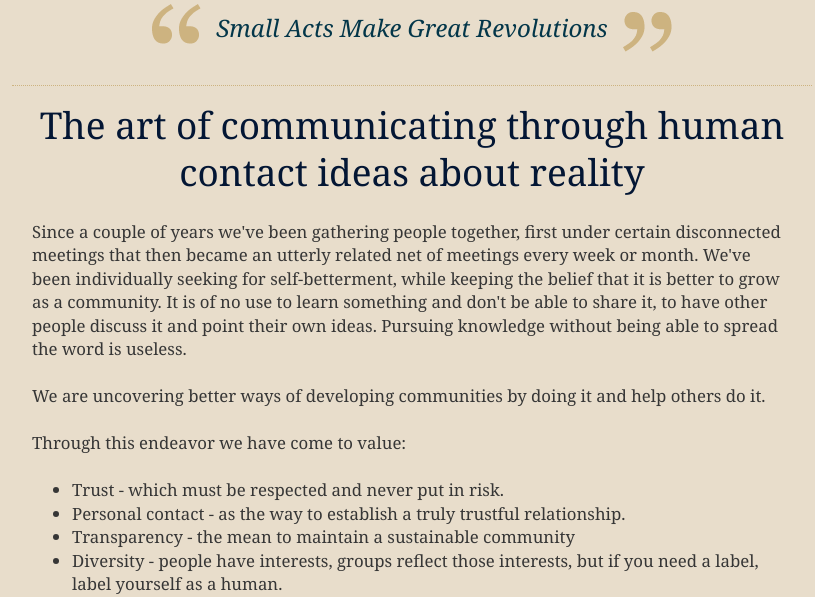
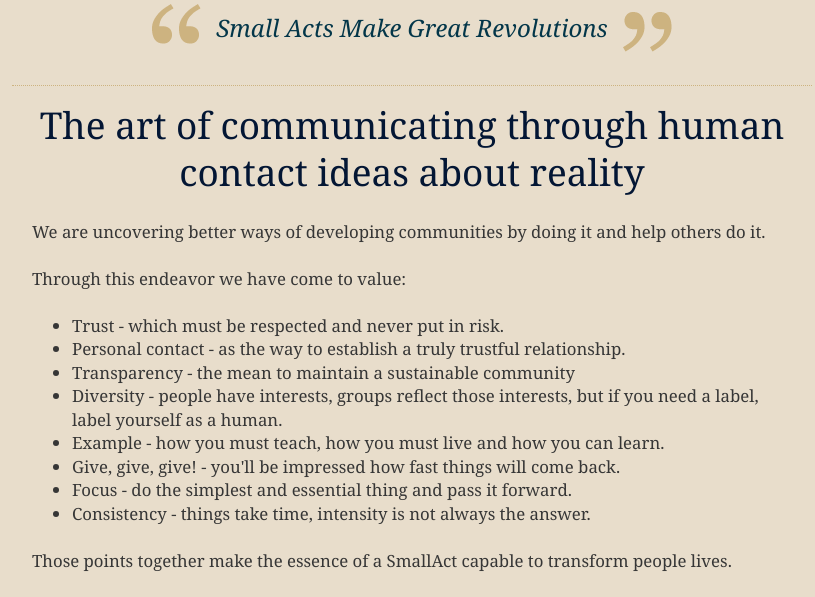
Before and after one commit to henriquebastos/smallactsmanifesto, a Django app: template templates/index.html in a window 1280 px wide. Shown: the part 265-862 px from the top of the page, without its empty margins (228-1043 px from the left). Run offline with Django 3.2, Linux system fonts and the light colour scheme; the template is opened without the code that fills it, so the values that code supplies are empty; parts of the project's set-up code (start-up, migrations or seed data) failed here and were passed over; some libraries are stand-ins or nearby versions.

Commit message:
Removed the 1st paragraph.

```diff
--- a/templates/index.html
+++ b/templates/index.html
@@ -3,8 +3,6 @@
 {% block content %}
 
 <h1>The art of communicating through human contact ideas about reality</h1>
-
-<p>Since a couple of years we've been gathering people together, first under certain disconnected meetings that then became an utterly related net of meetings every week or month. We've been individually seeking for self-betterment, while keeping the belief that it is better to grow as a community. It is of no use to learn something and don't be able to share it, to have other people discuss it and point their own ideas. Pursuing knowledge without being able to spread the word is useless.</p>
 
 <p>We are uncovering better ways of developing communities by doing it and help others do it.</p>
 
```
